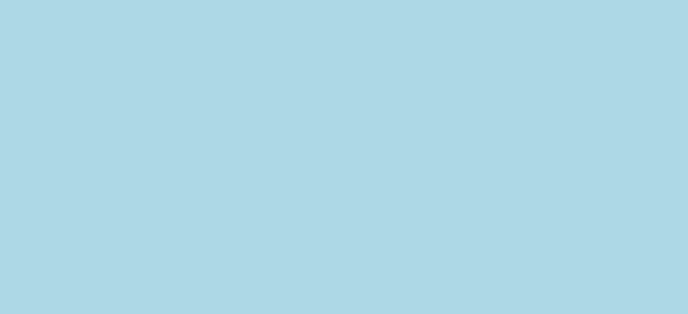
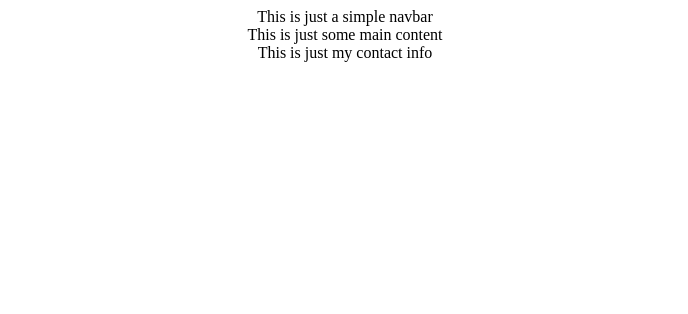
Before and after one commit to jmkimber/jonathan.mk, a plain HTML site: page public_html/index.html in a window 1280 px wide. Shown: the top 314 px of the page, without its empty margins (295-983 px from the left). Drawn offline with Linux system fonts and the light colour scheme.

Commit message:
changes to test css features

```diff
--- a/public_html/css/style.css
+++ b/public_html/css/style.css
@@ -6,9 +6,30 @@
     awesome website!
  */
 
-body {
+/* body {
     background-color: lightblue;
     font-family: Sans-Serif;
     text-align: center;
     margin: 20em;
+} */
+
+.site {
+    display: grid;
+    grid-template-columns: 1fr;
+    grid-template-rows: 1fr 1fr 1fr;
+    grid-template-areas: "navbar"
+                         "main-content"
+                         "contact-info";
 }
+
+.navbar {
+    text-align: center;
+}
+
+.main-content {
+    text-align: center;
+}
+
+.contact-info {
+    text-align: center;
+}
--- a/public_html/index.html
+++ b/public_html/index.html
@@ -17,8 +17,9 @@
 
     </head>
 
+
     <body>
-        <h1>Welcome</h1>
+        <!-- <h1>Welcome</h1>
         <p>
             Welcome to my personal website.
         </p>
@@ -29,7 +30,27 @@
 
         <p>
             For now, if there is anything you need, you can contact me at me@jonathan.mk.
-        </p>
+        </p> -->
+
+        <div class="site">
+
+            <div class="navbar">
+                This is just a simple navbar
+            </div> <!-- navbar -->
+
+            <div class="main-content">
+                This is just some main content
+            </div><!-- main content -->
+
+            <div class="contact-info">
+                This is just my contact info
+            </div><!-- contact info -->
+
+        </div>
+        <div class="navbar">
+
+
+        </div>
 
     </body>
 
```
